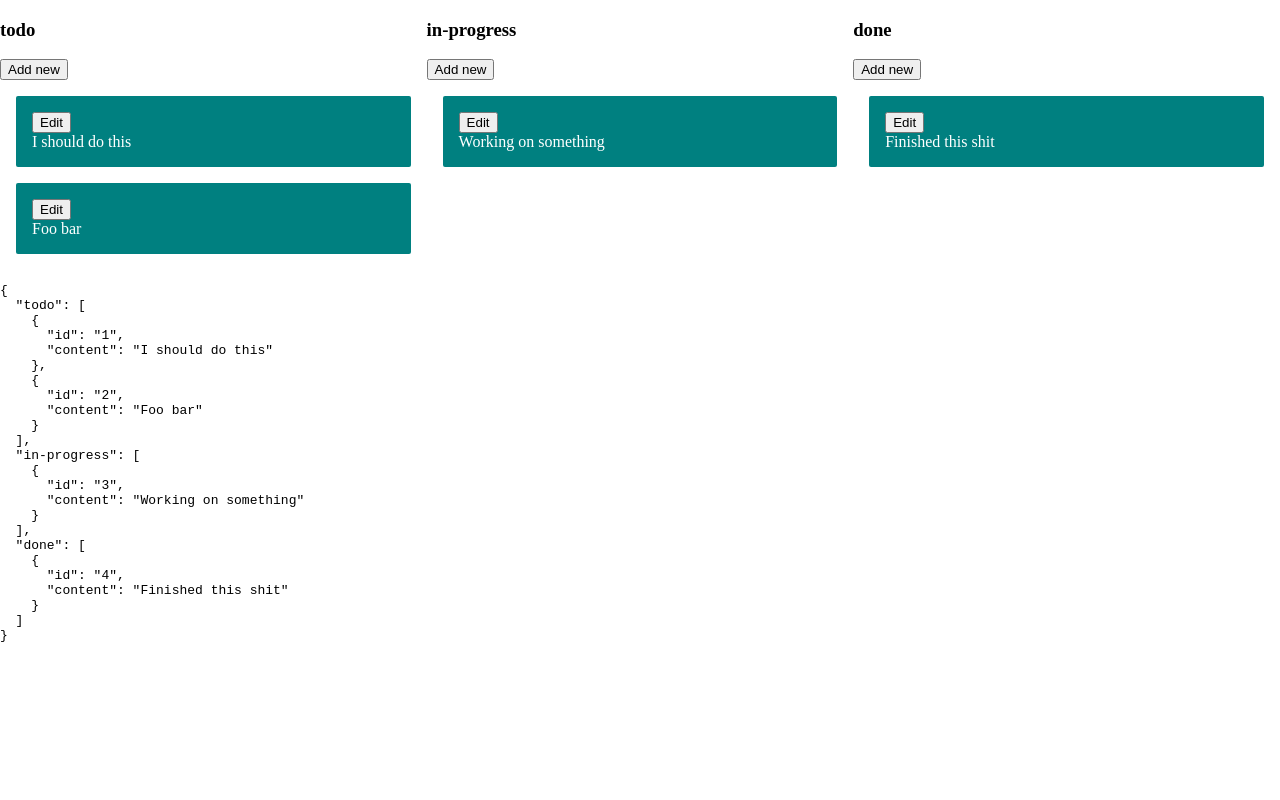
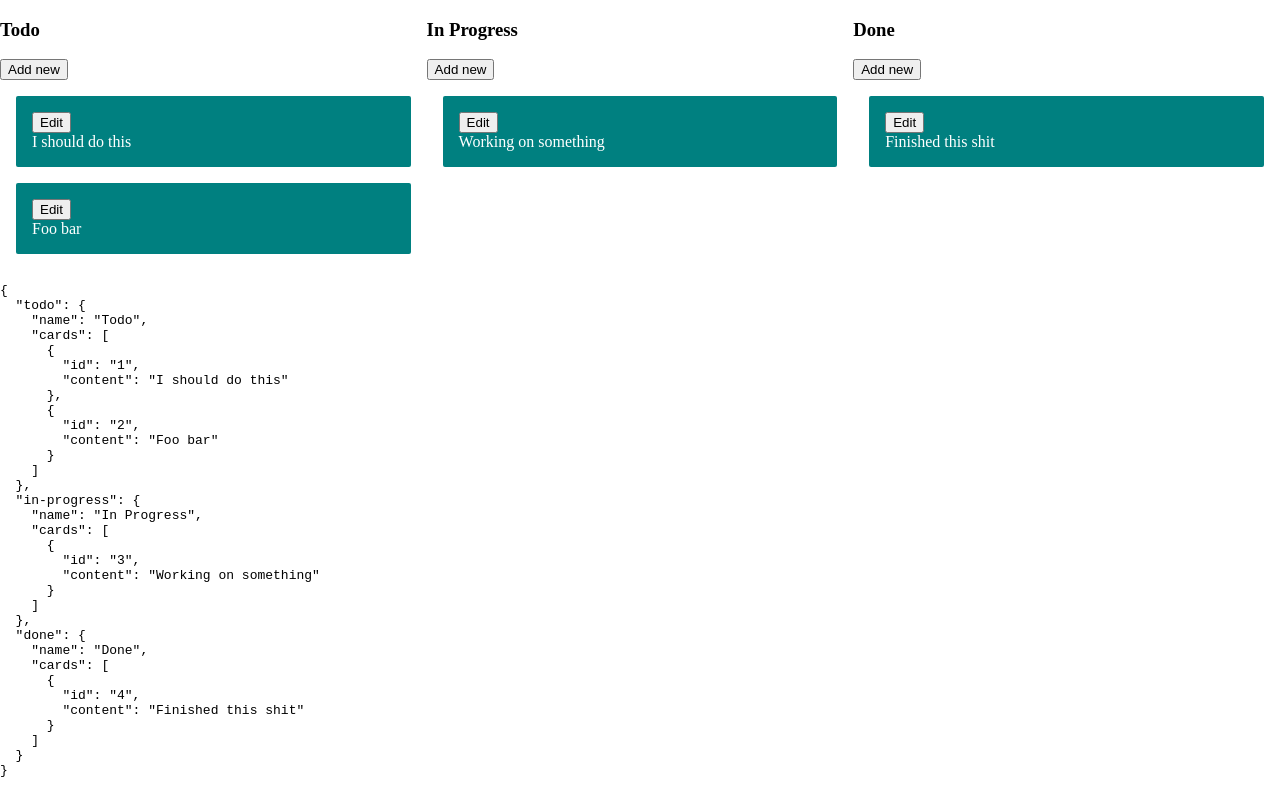
Before and after one commit to DenBeke/craftboard, a Vue app: page / in a window 1280 px wide. Built offline with nearby package versions, Linux system fonts and the light colour scheme.

Commit message:
Column names

```diff
--- a/src/App.vue
+++ b/src/App.vue
@@ -4,10 +4,10 @@
 
 
       <div class="col" :class="cardTypeKey" v-for="(cardTypeValue,cardTypeKey) in cards" :key="cardTypeKey">
-        <h3>{{cardTypeKey}}</h3>
+        <h3>{{cardTypeValue.name}}</h3>
         <button @click="addNewCard(cardTypeKey)">Add new</button>
         <draggable :list="cardTypeValue" group="cards" class="card-draggable">
-          <Card :card="card" v-for="card in cardTypeValue" :key="card.id" :ref="'card-ref-'+card.id" />
+          <Card :card="card" v-for="card in cardTypeValue.cards" :key="card.id" :ref="'card-ref-'+card.id" />
         </draggable>
       </div><!-- .col -->
 
@@ -38,28 +38,37 @@ export default {
   data: function(){
     return {
       cards: {
-        "todo": [
+        "todo": {
+          name: "Todo",
+          cards: [
             {
-            "id": "1",
-            "content": "I should do this"
+              id: "1",
+              content: "I should do this"
             },
             {
-            "id": "2",
-            "content": "Foo bar"
+              id: "2",
+              content: "Foo bar"
             }
           ],
-        "in-progress": [
+        },
+        "in-progress": {
+          name: "In Progress",
+          cards: [
             {
-            "id": "3",
-            "content": "Working on something"
+              id: "3",
+              content: "Working on something"
             },
           ],
-        "done": [
+        },
+        "done": {
+          name: "Done",
+          cards: [
             {
-            "id": "4",
-            "content": "Finished this shit"
+              id: "4",
+              content: "Finished this shit"
             },
           ]
+        }
       }
     }
   },
@@ -69,7 +78,7 @@ export default {
 
       let id = createUUID()
 
-      this.cards[type].push({
+      this.cards[type].cards.push({
         "id": id,
         "content": ""
       })
```
Lines whose indentation alone changed are shown as unchanged.
